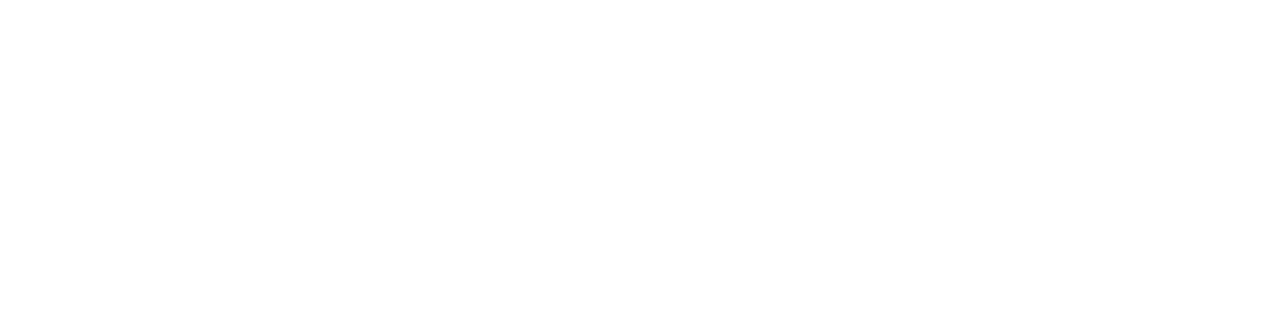
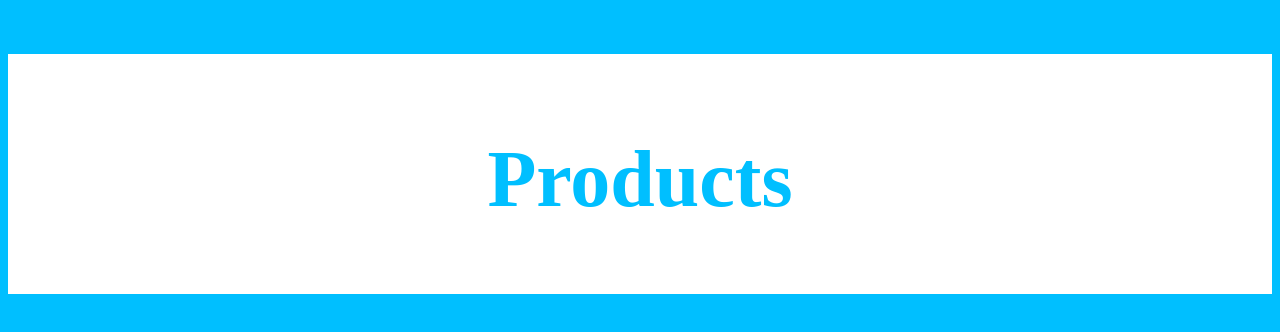
Before and after one commit to rrbaciusIIT/ProjectTwo, a plain HTML site: page products.html in a window 1280 px wide. Drawn offline with Linux system fonts and the light colour scheme.

Commit message:
created products css and added basic title, and color

```diff
--- /dev/null
+++ b/css/products.css
@@ -0,0 +1,15 @@
+body {
+  background-color: #00BFFF;
+}
+
+#header {
+  background-color: white;
+  height: 15em;
+}
+
+#h1 {
+  color: #00BFFF;
+  text-align: center;
+  font-size: 5em;
+  padding: 1em;
+}
--- a/products.html
+++ b/products.html
@@ -3,8 +3,11 @@
 <head>
     <meta charset="UTF-8">
     <title>Title</title>
+    <link rel="stylesheet" href="css/products.css">
 </head>
 <body>
-
+  <div id="header">
+    <h1 id="h1">Products</h1>
+  </div>
 </body>
 </html>
```
